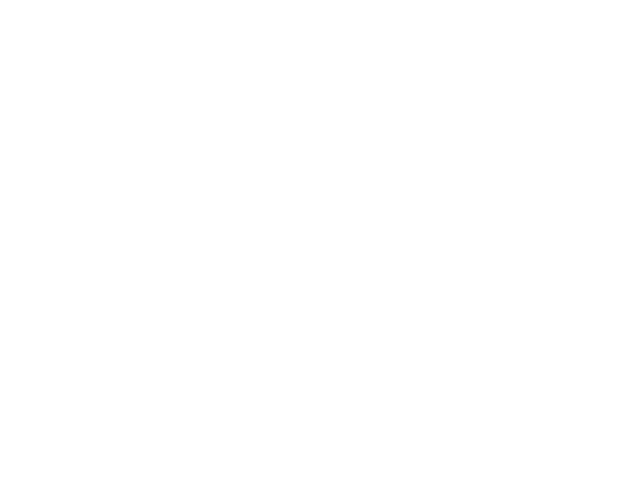
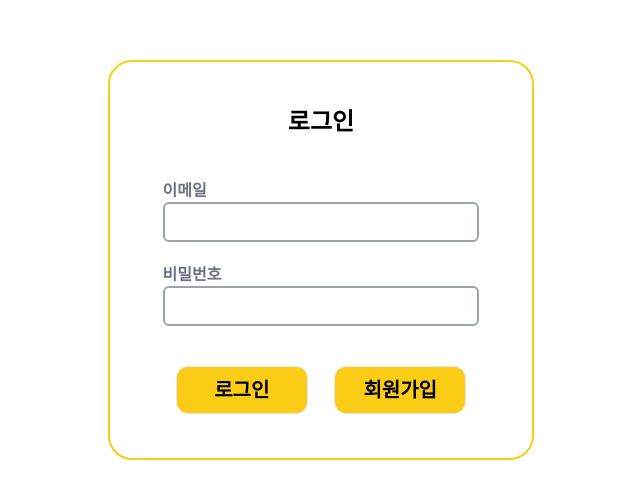
Before and after one commit to KookBee-Project/kookbee_admin_web, a React (Create React App) app: page /login in a window 1280 px wide. Before the commit this address had no page. Shown: the part 140-638 px from the top of the page, without its empty margins (319-959 px from the left). Built offline with nearby package versions, Linux system fonts and the light colour scheme.

Commit message:
#2_230412_6 feature/Admin/Login

```diff
--- /dev/null
+++ b/src/component/admin/Login.jsx
@@ -0,0 +1,86 @@
+import { useState } from "react";
+import { useDispatch, useSelector } from "react-redux";
+import { login } from "../../store/admin/adminSlice";
+import { Link } from "react-router-dom";
+
+const Login = () => {
+  const { data, state, error } = useSelector((state) => state.admin);
+
+  const [request, setRequest] = useState({
+    userEmail: "",
+    userPw: "",
+  });
+  const dispatch = useDispatch();
+
+  const onChange = (e) => {
+    const { name, value } = e.target;
+    setRequest({ ...request, [name]: value });
+  };
+
+  const onSubmit = (e) => {
+    e.preventDefault();
+    dispatch(login(request));
+  };
+
+  return (
+    <div className="h-screen flex justify-center items-center">
+      <div className="flex justify-center items-center h-1/2 w-4/12 min-w-20 min-h-30">
+        <form
+          onSubmit={onSubmit}
+          className="flex justify-center items-center w-full h-full border-2 border-yellow-400 rounded-3xl"
+        >
+          <div className="flex flex-col w-9/12">
+            <div className="text-center">
+              <p className="text-2xl font-bold mb-10">로그인</p>
+              <div className="text-left">
+                <label htmlFor="userEmail" className="font-bold text-gray-500">
+                  이메일
+                </label>
+                <input
+                  id="userEmail"
+                  className="border-2 border-gray-400 rounded-md w-full text-xl p-1 mb-5"
+                  name="userEmail"
+                  value={request.userEmail}
+                  onChange={onChange}
+                />
+              </div>
+              <div className="text-left">
+                <label htmlFor="userPw" className="font-bold text-gray-500">
+                  비밀번호
+                </label>
+                <input
+                  id="userPw"
+                  type="password"
+                  className="border-2 border-gray-400 rounded-md w-full text-xl p-1 mb-10"
+                  name="userPw"
+                  value={request.userPw}
+                  onChange={onChange}
+                />
+              </div>
+            </div>
+            <div className="flex text-center">
+              <div className="w-1/2">
+                <button
+                  className="w-5/6 h-12 bg-yellow-400 border rounded-xl font-bold text-xl"
+                  type="submit"
+                >
+                  로그인
+                </button>
+              </div>
+              <Link to={"/signup"} className="w-1/2">
+                <button
+                  className="w-5/6 h-12 bg-yellow-400 border rounded-xl font-bold text-xl"
+                  type="submit"
+                >
+                  회원가입
+                </button>
+              </Link>
+            </div>
+          </div>
+        </form>
+      </div>
+    </div>
+  );
+};
+
+export default Login;
--- a/src/component/main/index.jsx
+++ b/src/component/main/index.jsx
@@ -1,5 +1,5 @@
 import { Outlet } from "react-router-dom";
-import Header from "./header";
+import Header from "./Header";
 
 const Main = () => {
   return (
--- a/src/routes/CustomRoutes.jsx
+++ b/src/routes/CustomRoutes.jsx
@@ -1,11 +1,14 @@
 import { BrowserRouter, Route, Routes } from "react-router-dom";
 import Main from "../component/main";
+import Login from "../component/admin/Login";
 
 const CustomRoute = () => {
   return (
     <BrowserRouter>
       <Routes>
-        <Route path="/" element={<Main />}></Route>
+        <Route path="/" element={<Main />}>
+          <Route path="/login" element={<Login />} />
+        </Route>
       </Routes>
     </BrowserRouter>
   );
--- /dev/null
+++ b/src/store/admin/adminSlice.js
@@ -0,0 +1,44 @@
+import { createAsyncThunk, createSlice } from "@reduxjs/toolkit";
+import { api } from "../../api/api";
+
+const initialState = {
+  data: {},
+  status: "idle",
+  error: null,
+};
+
+export const login = createAsyncThunk("/user/login", async (user) => {
+  const response = await api("POST", "/user/login", user);
+  return response.data;
+});
+
+const adminSlice = createSlice({
+  name: "admin",
+  initialState,
+  reducers: {
+    logout: (state) => {
+      state.data = initialState.data;
+      state.status = initialState.status;
+      state.error = initialState.error;
+      localStorage.clear();
+      alert("정상적으로 로그아웃 되었습니다.");
+    },
+  },
+  extraReducers(builder) {
+    builder
+      .addCase(login.pending, (state, action) => {
+        state.status = "loading";
+      })
+      .addCase(login.fulfilled, (state, action) => {
+        state.status = "successed";
+        state.data = action.payload;
+        localStorage.setItem("RefreshToken", action.payload.refreshToken);
+      })
+      .addCase(login.rejected, (state, action) => {
+        state.status = "failed";
+        state.error = action.error.message;
+      });
+  },
+});
+export default adminSlice.reducer;
+export const { logout } = adminSlice.actions;
--- a/src/store/index.js
+++ b/src/store/index.js
@@ -1,5 +1,8 @@
 import { configureStore } from "@reduxjs/toolkit";
+import adminSlice from "./admin/adminSlice";
 
 export default configureStore({
-  reducer: {},
+  reducer: {
+    admin: adminSlice,
+  },
 });
```
